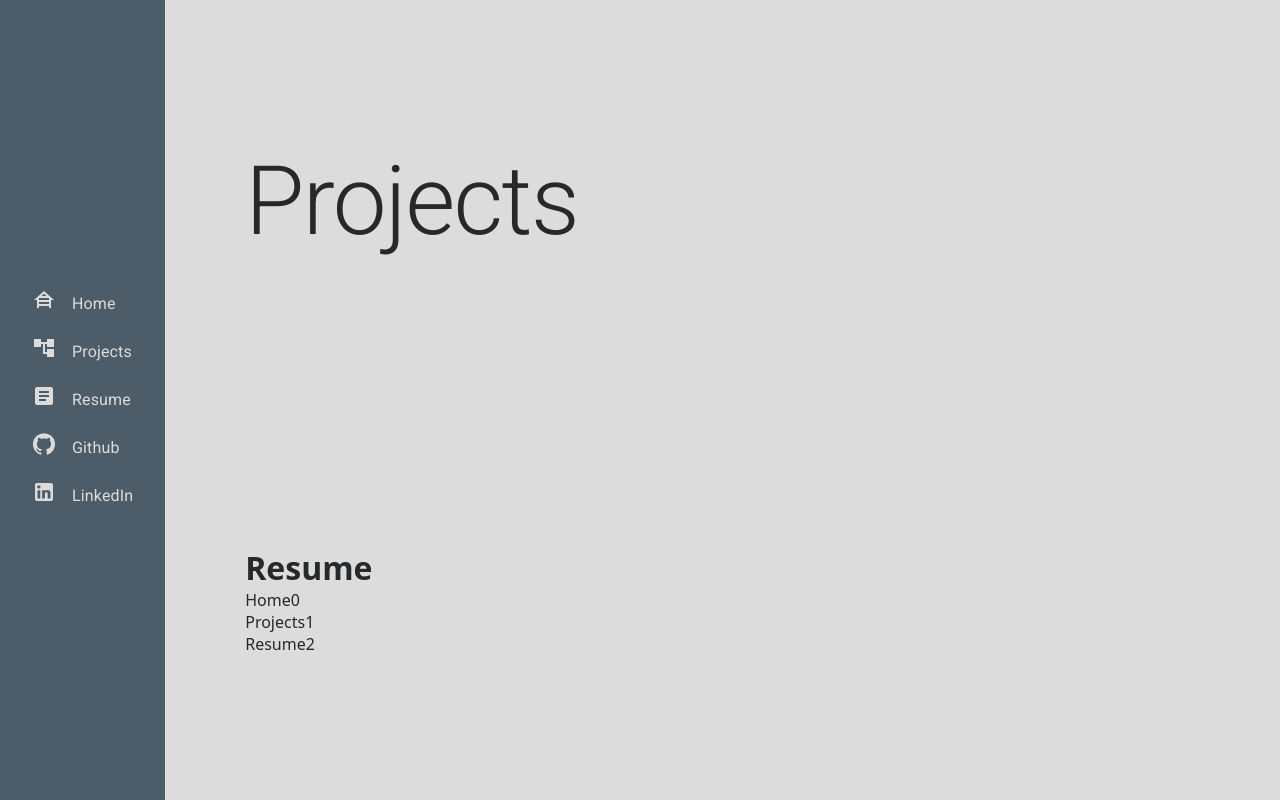
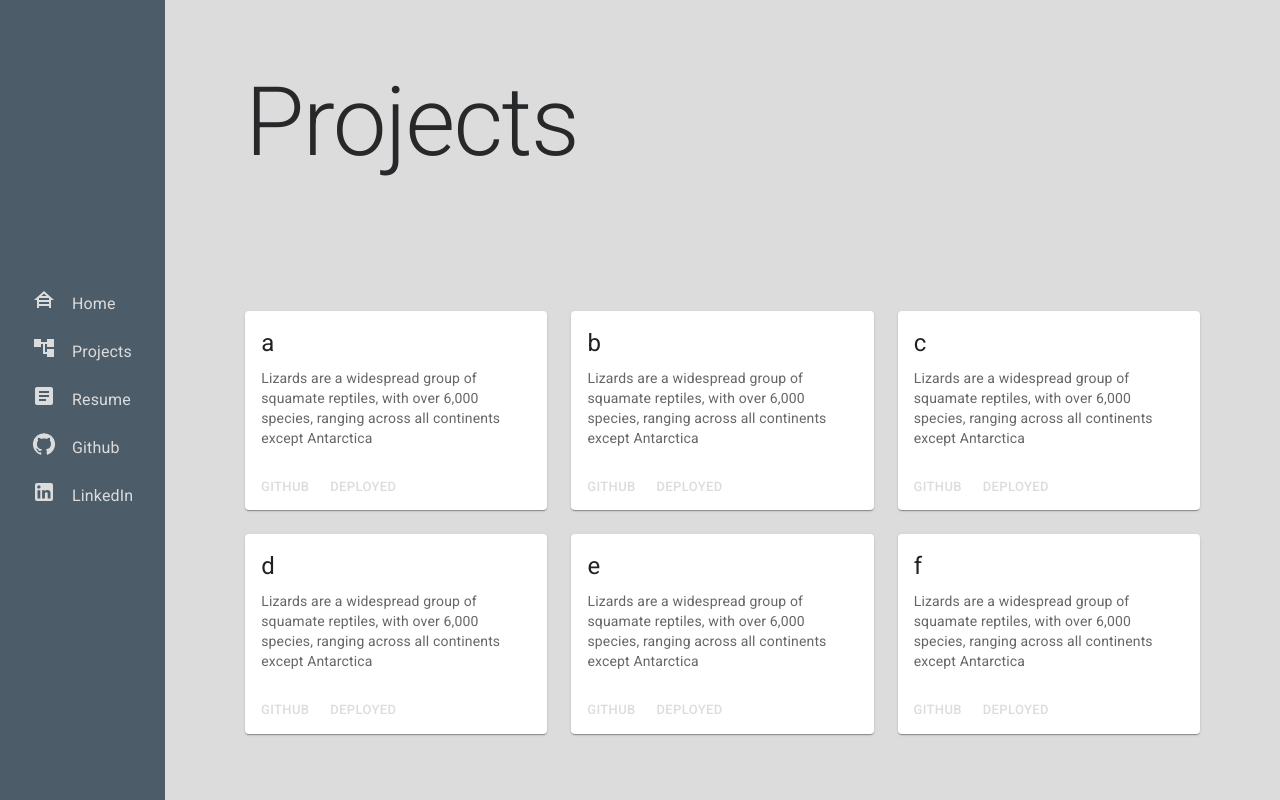
Before and after one commit to KKWChao/MyPortfolioV3, a React (Create React App) app: page /projects in a window 1280 px wide. Built offline with nearby package versions, Linux system fonts and the light colour scheme.

Commit message:
created cards and project data

```diff
--- a/src/components/Projects/index.jsx
+++ b/src/components/Projects/index.jsx
@@ -1,21 +1,43 @@
-import { Box, Typography, Button } from "@mui/material";
+import {
+  Box,
+  Typography,
+  Button,
+  Card,
+  CardMedia,
+  CardContent,
+  CardActions,
+  Grid,
+} from "@mui/material";
 
-import { SidebarData } from "../SideDrawer/SidebarData";
+import { ProjectData } from "./projectData";
 import { ComponentBox } from "../reusables";
 
 function Projects() {
   return (
     <ComponentBox>
       <Typography variant="h1">Projects</Typography>
-      <Box>
-        <h1>Resume</h1>
-        {Object.entries(SidebarData).map(([key, item]) => (
-          <p key={key}>
-            {item.title}
-            {key}
-          </p>
+      <Grid container spacing={{ xs: 2, md: 3 }} columns={{ xs: 4, sm: 8, md: 12 }}>
+        {Object.entries(ProjectData).map(([index, item]) => (
+          <Grid item xs={2} sm={4} md={4} key={index}>
+          <Card sx={{ maxWidth: 400 }}>
+            <CardMedia />
+            <CardContent>
+              <Typography gutterBottom variant="h5" component="div">
+                {item.title}
+              </Typography>
+              <Typography variant="body2" color="text.secondary">
+                Lizards are a widespread group of squamate reptiles, with over
+                6,000 species, ranging across all continents except Antarctica
+              </Typography>
+            </CardContent>
+            <CardActions>
+              <Button size="small">Github</Button>
+              <Button size="small">Deployed</Button>
+            </CardActions>
+          </Card>
+          </Grid>
         ))}
-      </Box>
+      </Grid>
     </ComponentBox>
   );
 }
--- a/src/components/Projects/projectData.js
+++ b/src/components/Projects/projectData.js
@@ -0,0 +1,44 @@
+export const ProjectData = [
+  {
+    title: 'a',
+    image: '',
+    description: '',
+    githubLink: '',
+    deployLink: ''
+  },
+  {
+    title: 'b',
+    image: '',
+    description: '',
+    githubLink: '',
+    deployLink: ''
+  },
+  {
+    title: 'c',
+    image: '',
+    description: '',
+    githubLink: '',
+    deployLink: ''
+  },
+  {
+    title: 'd',
+    image: '',
+    description: '',
+    githubLink: '',
+    deployLink: ''
+  },
+  {
+    title: 'e',
+    image: '',
+    description: '',
+    githubLink: '',
+    deployLink: ''
+  },
+  {
+    title: 'f',
+    image: '',
+    description: '',
+    githubLink: '',
+    deployLink: ''
+  },
+]
```
